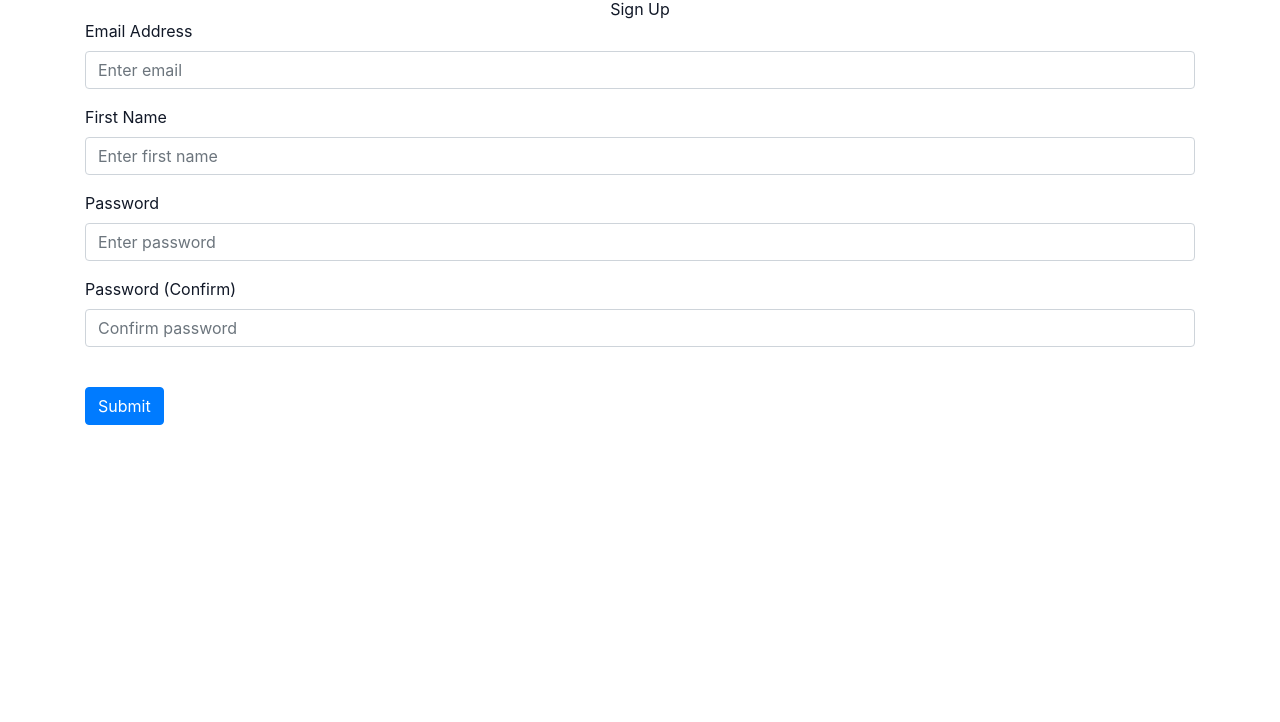
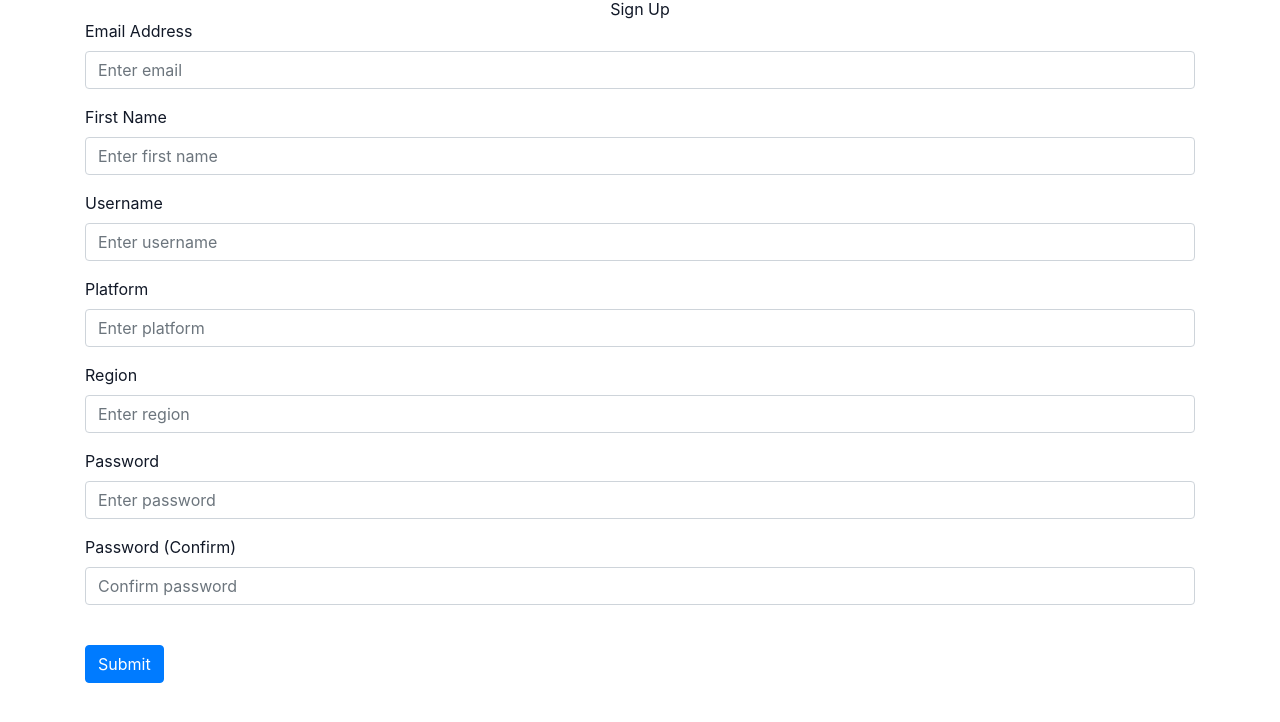
Before and after one commit to Finalben7/RocketLeague, a Flask app: page /signup in a window 1280 px wide. Shown: the part 56-778 px from the top of the page. Run offline with Flask 2, Linux system fonts and the light colour scheme; style sheets or scripts are compiled from the project's sources; some libraries are stand-ins or nearby versions.

Commit message:
Signup.html update

```diff
--- a/website/templates/signup.html
+++ b/website/templates/signup.html
@@ -19,6 +19,36 @@
         id="firstName"
         name="firstName"
         placeholder="Enter first name"
+    />
+    </div>
+    <div class="form-group">
+    <label for="username">Username</label>
+    <input
+        type="username"
+        class="form-control"
+        id="username"
+        name="username"
+        placeholder="Enter username"
+    />
+    </div>
+    <div class="form-group">
+    <label for="platform">Platform</label>
+    <input
+        type="platform"
+        class="form-control"
+        id="platform"
+        name="platform"
+        placeholder="Enter platform"
+    />
+    </div>
+    <div class="form-group">
+    <label for="region">Region</label>
+    <input
+        type="region"
+        class="form-control"
+        id="region"
+        name="region"
+        placeholder="Enter region"
     />
     </div>
     <div class="form-group">
```
